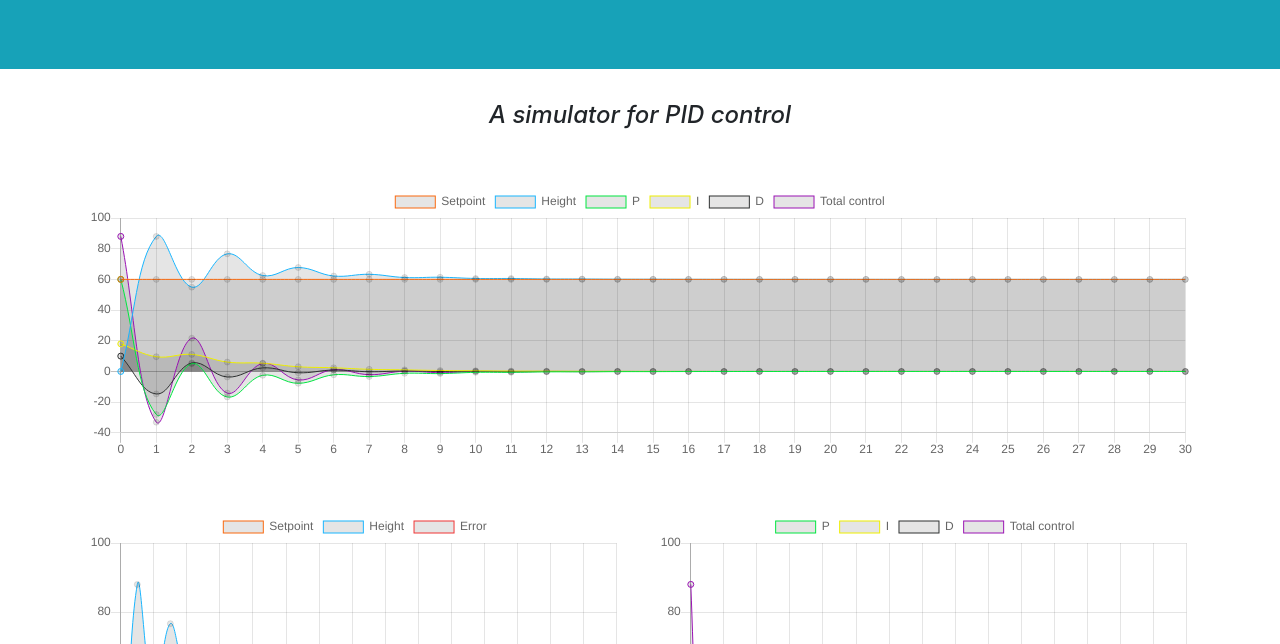
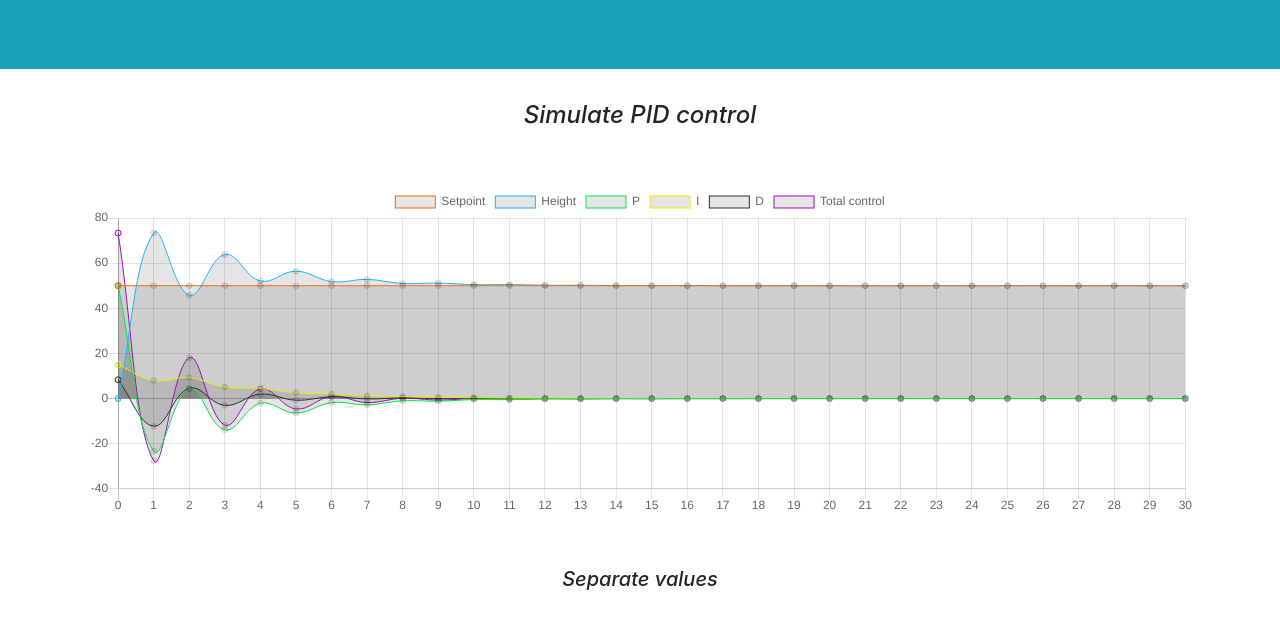
Before and after one commit to axtck/pid-simulator-js, a website: page index.html in a window 1280 px wide. Shown: the part 115-759 px from the top of the page. Drawn offline with nearby package versions, Linux system fonts and the light colour scheme.

Commit message:
Value tweakings and page layout

```diff
--- a/index.html
+++ b/index.html
@@ -1,11 +1,13 @@
 <!DOCTYPE html>
 <html lang="en">
+
 <head>
     <meta charset="UTF-8">
     <meta name="viewport" content="width=device-width, initial-scale=1.0">
     <link rel="stylesheet" href="./node_modules/bootstrap/dist/css/bootstrap.min.css">
     <title>pidsim</title>
 </head>
+
 <body>
     <div class="jumbotron jumbotron-fluid bg-info text-white">
         <div class="container">
@@ -16,12 +18,17 @@
     <div class="container">
         <div class="row justify-content-center">
             <div class="col-6 text-center">
-                <h4><em>A simulator for PID control</em></h4>
+                <h4><em>Simulate PID control</em></h4>
             </div>
         </div>
         <div class="row mt-5">
             <div class="col-12">
-                <canvas id="control-chart" width="400" height="100"></canvas>
+                <canvas id="control-chart" width="400" height="120"></canvas>
+            </div>
+        </div>
+        <div class="row mt-5 justify-content-center">
+            <div class="col-4 text-center">
+                <h5><em>Separate values</em></h5>
             </div>
         </div>
         <div class="row mt-5 justify-content-center">
@@ -58,4 +65,5 @@
     <script src="./node_modules/bootstrap/dist/js/bootstrap.min.js"></script>
     <script src="./scripts/script.js"></script>
 </body>
+
 </html>
--- a/scripts/script.js
+++ b/scripts/script.js
@@ -43,7 +43,7 @@ $(() => {
 
 // Constant values.
 const num_points = 31; // Number of points.
-const setpoint = 60; // Wanted value (setpoint).
+const setpoint = 50; // Wanted value (setpoint).
 const init_height = 0; // Initial height.
 const proc_time = 0.6; // Processing time.
 
```
